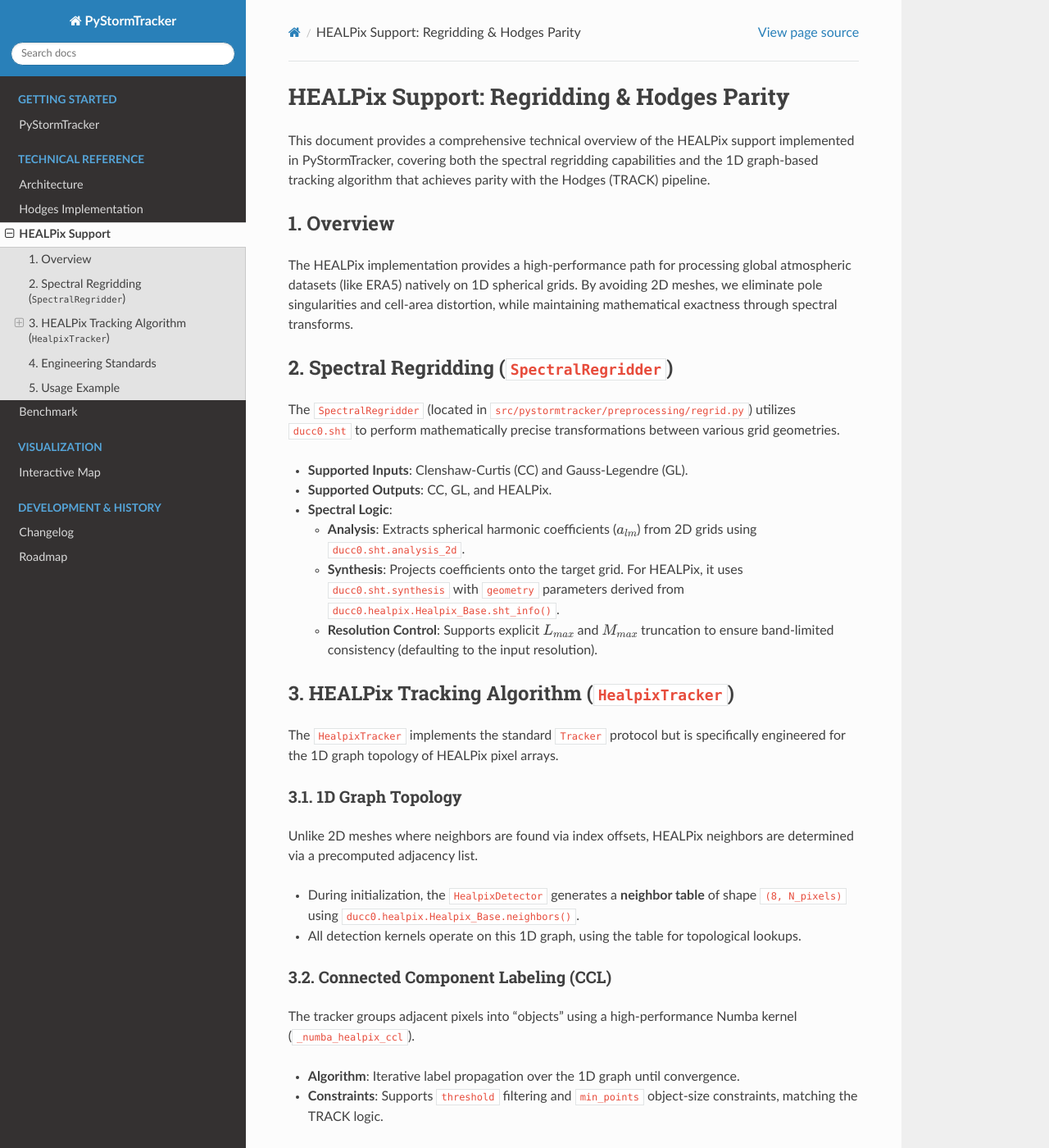
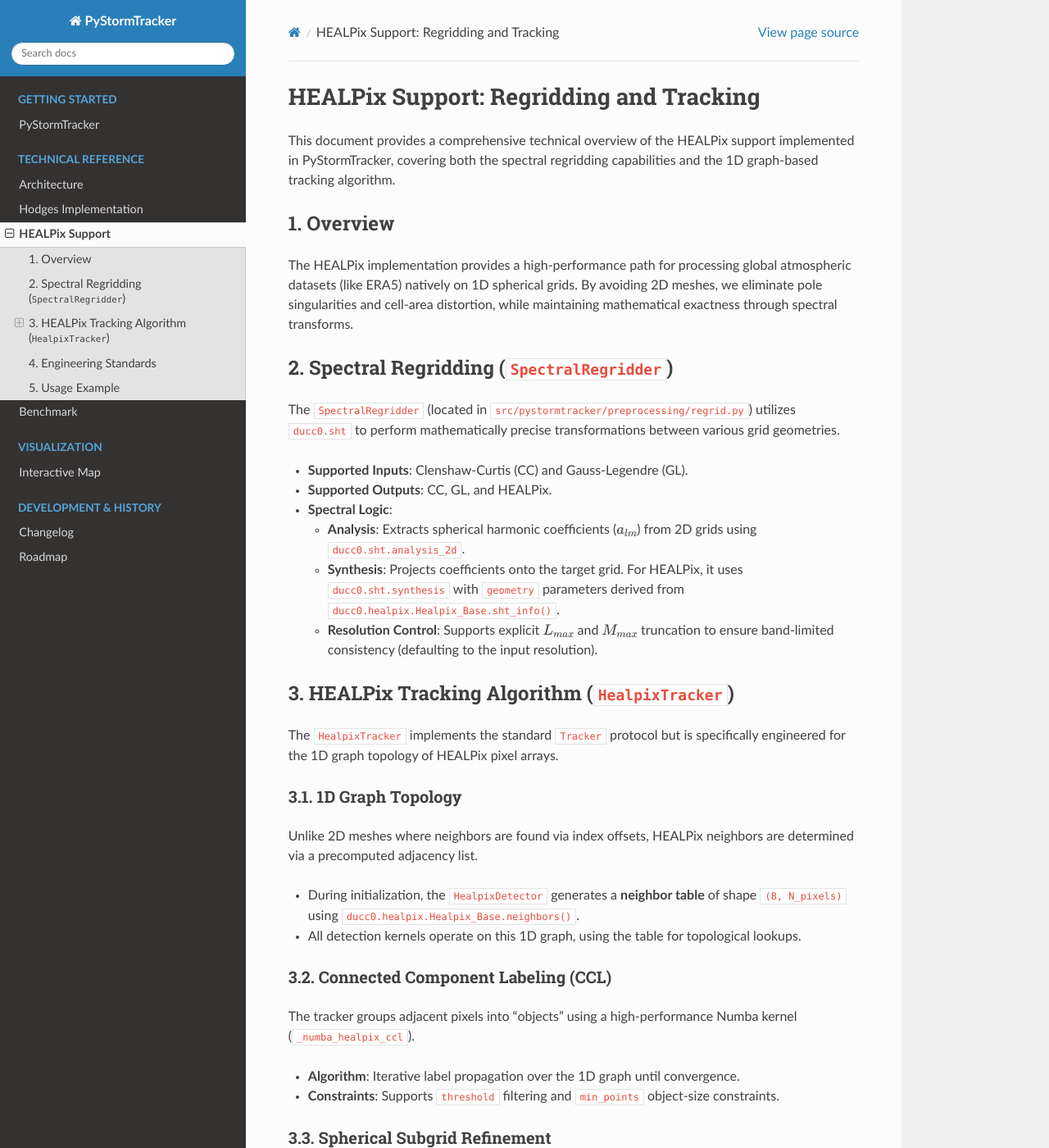
Before and after one commit to mwyau/PyStormTracker, a Sphinx documentation site: the page built from docs/healpix.md, in a window 1280 px wide and 1400 px high. Shown: the whole window at 82% size. Built offline with Sphinx 7.4.7 and the Read the Docs theme 3.1.0, drawn with Linux system fonts in a browser that asks for light colours; some of the changed text lies outside the part shown.

Commit message:
docs: focus on HEALPix regridding and tracking, removing Hodges parity references

```diff
--- a/docs/healpix.md
+++ b/docs/healpix.md
@@ -1,6 +1,6 @@
-# HEALPix Support: Regridding & Hodges Parity
+# HEALPix Support: Regridding and Tracking
 
-This document provides a comprehensive technical overview of the HEALPix support implemented in PyStormTracker, covering both the spectral regridding capabilities and the 1D graph-based tracking algorithm that achieves parity with the Hodges (TRACK) pipeline.
+This document provides a comprehensive technical overview of the HEALPix support implemented in PyStormTracker, covering both the spectral regridding capabilities and the 1D graph-based tracking algorithm.
 
 ## 1. Overview
 The HEALPix implementation provides a high-performance path for processing global atmospheric datasets (like ERA5) natively on 1D spherical grids. By avoiding 2D meshes, we eliminate pole singularities and cell-area distortion, while maintaining mathematical exactness through spectral transforms.
@@ -26,10 +26,10 @@ Unlike 2D meshes where neighbors are found via index offsets, HEALPix neighbors
 ### 3.2. Connected Component Labeling (CCL)
 The tracker groups adjacent pixels into "objects" using a high-performance Numba kernel (`_numba_healpix_ccl`).
 - **Algorithm**: Iterative label propagation over the 1D graph until convergence.
-- **Constraints**: Supports `threshold` filtering and `min_points` object-size constraints, matching the TRACK logic.
+- **Constraints**: Supports `threshold` filtering and `min_points` object-size constraints.
 
 ### 3.3. Spherical Subgrid Refinement
-To achieve sub-pixel coordinate accuracy (Hodges Parity), the tracker implements a sophisticated spherical refinement pipeline (`subgrid_refine_healpix`):
+To achieve high-precision coordinate accuracy, the tracker implements a sophisticated spherical refinement pipeline (`subgrid_refine_healpix`):
 1.  **Local Projection**: For each detected extremum at pixel $P$, it projects $P$ and its 8 neighbors onto a local **equirectangular plane** centered at $P$.
 2.  **Numerical Stability**: Coordinate scaling/normalization is applied to the local projected coordinates to prevent matrix ill-conditioning when solving the least-squares system.
 3.  **Surface Fitting**: An unconstrained least-squares fit is performed to find the coefficients of a local quadratic surface: $z = Ax^2 + By^2 + Cxy + Dx + Ey + F$.
```
